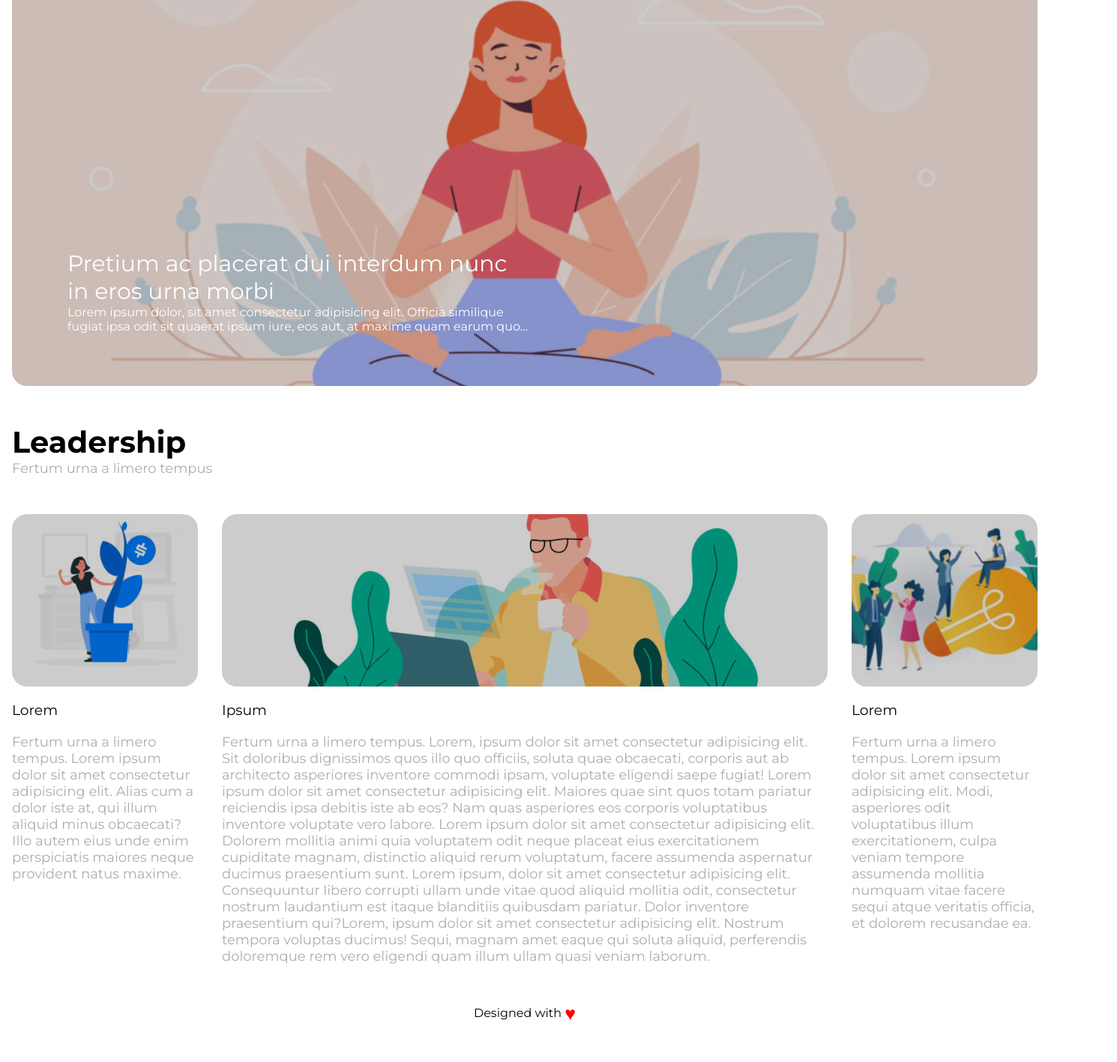
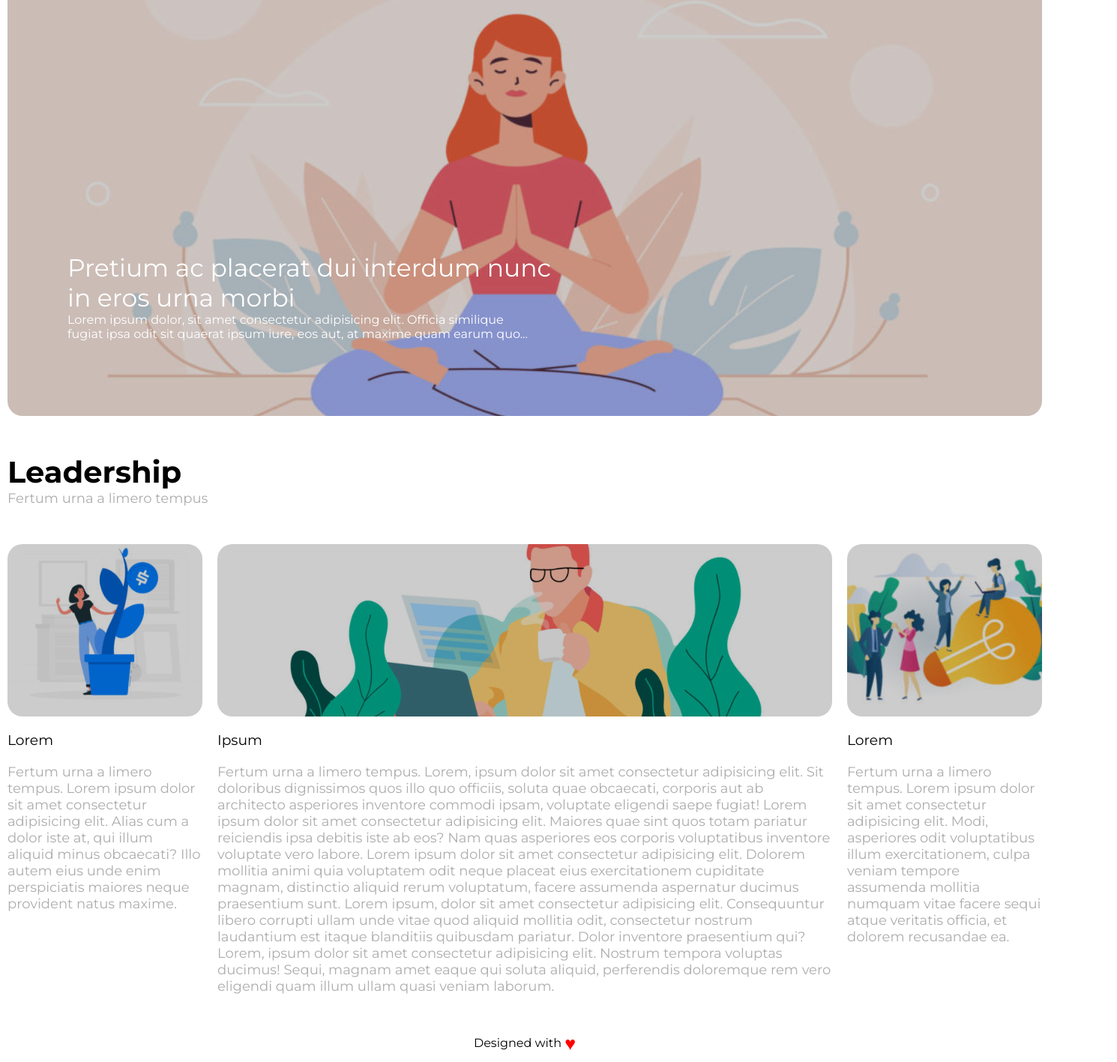
Before and after one commit to Cal-107/htmlcss-wp, a plain HTML site: page index.html in a window 1280 px wide. Shown: the part 279-1696 px from the top of the page at 75% size, 1490 px wide, since content can reach past the window. Before the commit the page ends 1656 px from the top, so only its background shows below. Drawn offline with Linux system fonts and the light colour scheme.

Commit message:
add fix and more semantic tag

```diff
--- a/css/main.css
+++ b/css/main.css
@@ -12,6 +12,11 @@
     margin: 0 auto;
 }
 
+.text1 {
+    color: #adadad;
+    font-size: 18px;
+}
+
 .mt-50 {
     margin-top: 50px;
 }
@@ -20,9 +25,9 @@
     margin-bottom: 30px;
 }
 
-.px-16 {
-    padding-left: 16px;
-    padding-right: 16px;
+.px-10 {
+    padding-left: 10px;
+    padding-right: 10px;
 }
 
 .mr-5 {
@@ -40,62 +45,57 @@
     width: 160px;
 }
 
-.text1 {
-    color: #adadad;
-    font-size: 18px;
-}
-
 .brand li {
     display: inline-block;
     text-transform: uppercase;
 }
 
 nav ul li {
-    margin-right: 10px;
+    margin-right: 12px;
 }
 
 nav ul li:last-child {
     margin-right: 0;
 }
 
-.menu ul:hover li{
+li:hover {
     color: #000;
-    text-decoration: underline;
+    text-decoration: overline;
 }
 
 /* main */
 
+/* first block description */
 .content-high {
     position: relative;
 }
 
-.image1{
-    height: 550px;
+.image1 {
+    height: 590px;
     background-image: url(../img/banner.jpg);
 }
 
 .text-presentation {
     position: absolute;
-    bottom: 70px;
+    bottom: 100px;
     left: 90px;
     color: #ffff;
-    width: 100%;
 }
 
 .text-modify-1 {
-    font-size: 30px;
+    font-size: 33px;
     font-weight: 400
 }
 
+/* second block with column */
 .high-section h1 {
     font-size: 40px;
     font-weight: 700;
 }
 
 .image-setup  {
-    width: 100%;
     background-color: rgba(0, 0, 0, 0.2);
-    background-blend-mode: color;
+    background-blend-mode: color-burn;
     background-size: cover;
     background-position-y: center;
     border-radius: 20px;
@@ -106,19 +106,20 @@ nav ul li:last-child {
     font-weight: 400;
 }
 
+.image-columns-size {
+    height: 230px;
+}
+
 .image2 {
     background-image: url(../img/img-1.jpg);
-    height: 230px;
 }
 
 .image3 {
     background-image: url(../img/banner-2.jpg);
-    height: 230px;
 }
 
 .image4 {
     background-image: url(../img/img-3.jpg);
-    height: 230px;
     background-position: top;
 }
 
@@ -136,7 +137,7 @@ nav ul li:last-child {
 }
 
 /* footer */
-footer{
+footer {
     text-align: center;
     margin-top: 20px;
     margin-bottom: 10px;
--- a/index.html
+++ b/index.html
@@ -13,7 +13,7 @@
 <body>
     <div class="container">
         <!-- header start -->
-        <header class="mt-50 px-16">
+        <header class="mt-50 px-10">
             <div class="brand">
                 <img src="./img/logo.png" alt="Neori Brand">
                 <nav class="menu text1 mt-50">
@@ -32,7 +32,7 @@
         <!-- main -->
         <main>
             <!-- container-1 -->
-            <section class="content-high mt-50 px-16">
+            <section class="content-high mt-50 px-10">
                 <section class="presentation image-setup image1">
                     <div class="text-presentation">
                         <h2 class="text-modify-1">
@@ -45,7 +45,7 @@
 
             <!-- container 2 -->
             <section class="container-2 clearfix mt-50">
-                <div class="high-section px-16">
+                <div class="high-section px-10">
                     <h1>
                         Leadership
                     </h1>
@@ -53,31 +53,38 @@
                 </div>
 
                 <!-- columns -->
-                <aside class="sidebar mt-50 mb-30 px-16">
-                    <div class="image-setup image2">
+
+                <!-- column 1 -->
+                <aside class="sidebar mt-50 mb-30 px-10">
+                    <div class="image-setup image-columns-size  image2">
                         <!-- <img src="img/img-1.jpg" alt=""> -->
                     </div>
                     <h3 class="title-card">Lorem</h3>
-                    <span class="text1">Fertum urna a limero tempus. Lorem ipsum dolor sit amet consectetur adipisicing elit. Alias cum a dolor iste at, qui illum aliquid minus obcaecati? Illo autem eius unde enim perspiciatis maiores neque provident natus maxime.</span>
+                    <article class="text1">Fertum urna a limero tempus. Lorem ipsum dolor sit amet consectetur adipisicing elit. Alias cum a dolor iste at, qui illum aliquid minus obcaecati? Illo autem eius unde enim perspiciatis maiores neque provident natus maxime.</article>
                 </aside>
-                <div class="middle-float box mt-50 mb-30 px-16">
-                    <div class="image-setup image3">
+
+                <!-- column 2-->
+                <div class="middle-float box mt-50 mb-30 px-10">
+                    <div class="image-setup image-columns-size  image3">
                         <!-- <img src="img/banner-2.jpg" alt=""> -->
                     </div>
                     <h3 class="title-card">Ipsum</h3>
-                    <span class="text1">Fertum urna a limero tempus. Lorem, ipsum dolor sit amet consectetur adipisicing elit. Sit doloribus dignissimos quos illo quo officiis, soluta quae obcaecati, corporis aut ab architecto asperiores inventore commodi ipsam, voluptate eligendi saepe fugiat! Lorem ipsum dolor sit amet consectetur adipisicing elit. Maiores quae sint quos totam pariatur reiciendis ipsa debitis iste ab eos? Nam quas asperiores eos corporis voluptatibus inventore voluptate vero labore. Lorem ipsum dolor sit amet consectetur adipisicing elit. Dolorem mollitia animi quia voluptatem odit neque placeat eius exercitationem cupiditate magnam, distinctio aliquid rerum voluptatum, facere assumenda aspernatur ducimus praesentium sunt. Lorem ipsum, dolor sit amet consectetur adipisicing elit. Consequuntur libero corrupti ullam unde vitae quod aliquid mollitia odit, consectetur nostrum laudantium est itaque blanditiis quibusdam pariatur. Dolor inventore praesentium qui?Lorem, ipsum dolor sit amet consectetur adipisicing elit. Nostrum tempora voluptas ducimus! Sequi, magnam amet eaque qui soluta aliquid, perferendis doloremque rem vero eligendi quam illum ullam quasi veniam laborum.</span>
+                    <article class="text1">Fertum urna a limero tempus. Lorem, ipsum dolor sit amet consectetur adipisicing elit. Sit doloribus dignissimos quos illo quo officiis, soluta quae obcaecati, corporis aut ab architecto asperiores inventore commodi ipsam, voluptate eligendi saepe fugiat! Lorem ipsum dolor sit amet consectetur adipisicing elit. Maiores quae sint quos totam pariatur reiciendis ipsa debitis iste ab eos? Nam quas asperiores eos corporis voluptatibus inventore voluptate vero labore. Lorem ipsum dolor sit amet consectetur adipisicing elit. Dolorem mollitia animi quia voluptatem odit neque placeat eius exercitationem cupiditate magnam, distinctio aliquid rerum voluptatum, facere assumenda aspernatur ducimus praesentium sunt. Lorem ipsum, dolor sit amet consectetur adipisicing elit. Consequuntur libero corrupti ullam unde vitae quod aliquid mollitia odit, consectetur nostrum laudantium est itaque blanditiis quibusdam pariatur. Dolor inventore praesentium qui?Lorem, ipsum dolor sit amet consectetur adipisicing elit. Nostrum tempora voluptas ducimus! Sequi, magnam amet eaque qui soluta aliquid, perferendis doloremque rem vero eligendi quam illum ullam quasi veniam laborum.</article>
                 </div>
-                <aside class="sidebar mt-50 mb-30 px-16">
-                    <div class="image-setup image4">
+
+                <!-- column 3 -->
+                <aside class="sidebar mt-50 mb-30 px-10">
+                    <div class="image-setup image-columns-size  image4">
                         <!-- <img src="img/img-3.jpg" alt=""> -->
                     </div>
                     <h3 class="title-card">Lorem</h3>
-                    <span class="text1">Fertum urna a limero tempus. Lorem ipsum dolor sit amet consectetur adipisicing elit. Modi, asperiores odit voluptatibus illum exercitationem, culpa veniam tempore assumenda mollitia numquam vitae facere sequi atque veritatis officia, et dolorem recusandae ea.</span>
+                    <article class="text1">Fertum urna a limero tempus. Lorem ipsum dolor sit amet consectetur adipisicing elit. Modi, asperiores odit voluptatibus illum exercitationem, culpa veniam tempore assumenda mollitia numquam vitae facere sequi atque veritatis officia, et dolorem recusandae ea.</article>
                 </aside>
+            </section>
         </main>
 
         <!-- footer -->
-        <footer class="px-16">
+        <footer class="px-10">
             Designed with <span>&hearts;</span>
         </footer>
     </div>
```
